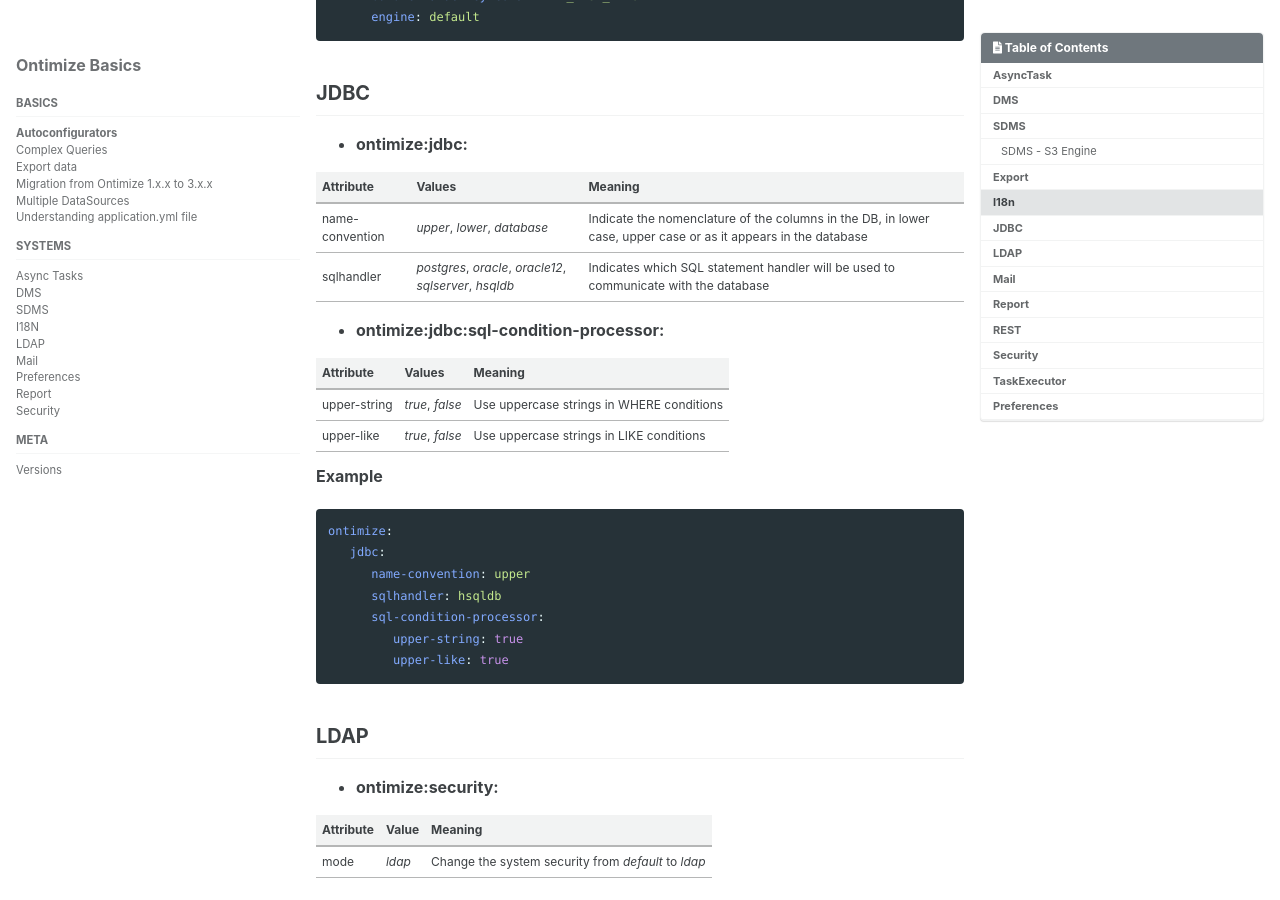
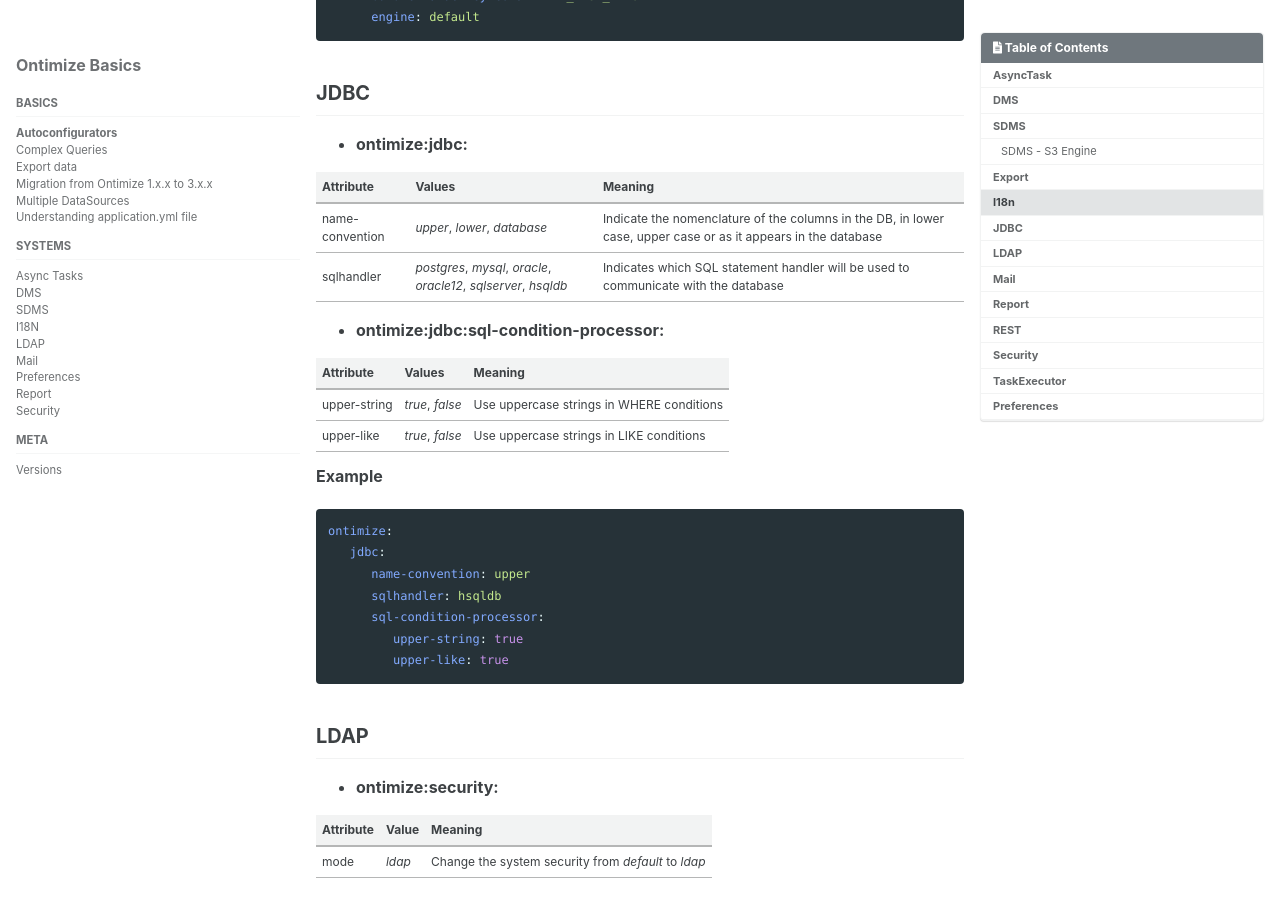
Before and after one commit to ontimize/ontimize-boot, a Jekyll site: the page built from _pages/basics_autoconfigurators.md, in a window 1280 px wide and 900 px high, scrolled down 3729 px. Built offline with Jekyll 4.4.1, drawn with Linux system fonts in a browser that asks for light colours; cached includes are drawn as plain includes.

Commit message:
Update basics_autoconfigurators.md, add mysql configurator

```diff
--- a/_pages/basics_autoconfigurators.md
+++ b/_pages/basics_autoconfigurators.md
@@ -149,7 +149,7 @@ ontimize:
 | Attribute | Values | Meaning |
 |--|--|--|
 |name-convention|*upper*, *lower*, *database*| Indicate the nomenclature of the columns in the DB, in lower case, upper case or as it appears in the database |
-|sqlhandler|*postgres*, *oracle*, *oracle12*, *sqlserver*, *hsqldb*| Indicates which SQL statement handler will be used to communicate with the database |
+|sqlhandler|*postgres*, *mysql*, *oracle*, *oracle12*, *sqlserver*, *hsqldb*| Indicates which SQL statement handler will be used to communicate with the database |
 
 - **ontimize:jdbc:sql-condition-processor:**
 
```
